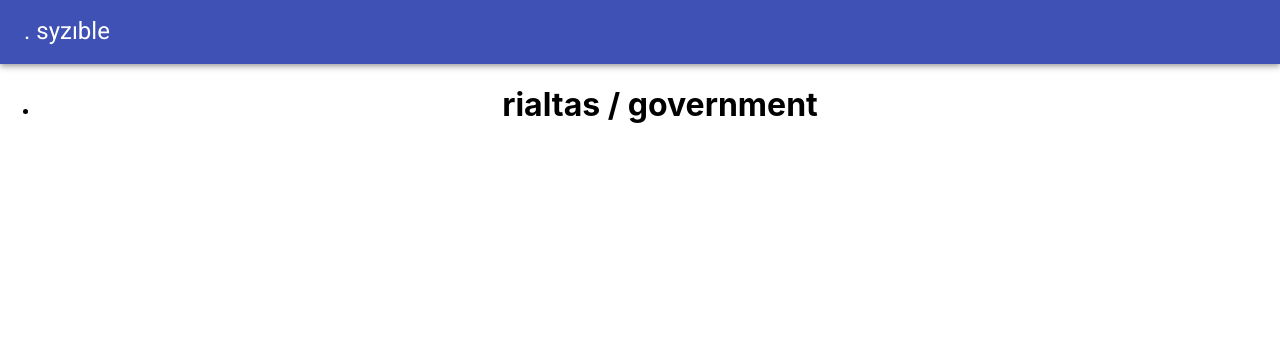
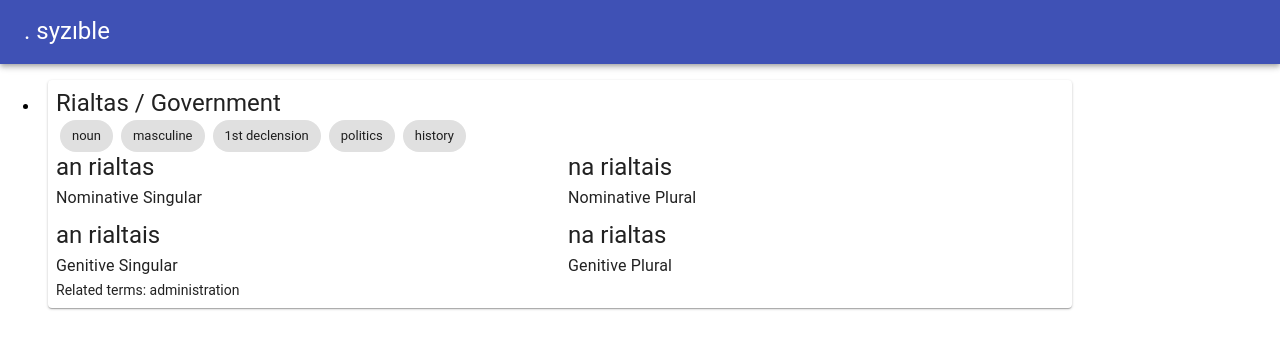
Before and after one commit to oflynned/Syzible, a React (Create React App) app in the folder ui/: page / in a window 1280 px wide. Shown: the top 348 px of the page. Built offline with nearby package versions, Linux system fonts and the light colour scheme; no server answers.

Commit message:
add basic structure to card and renamed components

```diff
--- a/ui/src/App.js
+++ b/ui/src/App.js
@@ -2,9 +2,8 @@ import React, { Component } from "react";
 import fetch from "isomorphic-fetch";
 import Navbar from "./navbar";
 
-import "typeface-roboto";
 import "./App.css";
-import CardList from "./components/cardList";
+import TermCardList from "./components/termCardList";
 
 export default class App extends Component {
 	constructor() {
@@ -26,7 +25,7 @@ export default class App extends Component {
 	}
 
 	componentDidMount() {
-		this.getDefinitions()
+		this.getDefinitions();
 	}
 
 	getDefinitions() {
@@ -40,7 +39,7 @@ export default class App extends Component {
 		return(
 			<div className="App">
 				<Navbar />
-				<CardList results={results} />
+				<TermCardList results={results} />
 			</div>
 		);
 	}
--- a/ui/src/components/card.jsx
+++ /dev/null
@@ -1,13 +0,0 @@
-import React, { Component } from 'react';
-
-export default class Card extends Component {
-    constructor(props) {
-        super(props);
-        this.state = props
-    }
-
-    render() {
-        const { ga, en } = this.state.result;
-        return <h1>{ga.term} / {en.term}</h1>
-    }
-}
--- a/ui/src/components/cardList.jsx
+++ /dev/null
@@ -1,19 +0,0 @@
-import React, { Component } from 'react';
-
-import Card from "./card";
-
-export default class CardList extends Component {
-    constructor(props) {
-        super(props);
-        this.state = { results: props["results"] }
-    }
-
-    render() {
-        const { results } = this.state;
-        return(
-            <ul>
-                { results.map((result) => <li key={result["_id"]}><Card result={result} /></li>) }
-            </ul>
-        );
-    }
-}
--- /dev/null
+++ b/ui/src/components/termCard.css
@@ -0,0 +1,13 @@
+.chip {
+    margin: 0 4px 0 4px;
+}
+
+.card {
+    max-width: 1024px;
+    margin: 8px;
+    text-align: left;
+}
+
+.contents {
+    padding: 8px;
+}
--- /dev/null
+++ b/ui/src/components/termCard.jsx
@@ -0,0 +1,85 @@
+import React, { Component } from 'react';
+import Card from '@material-ui/core/Card';
+import Chip from '@material-ui/core/Chip';
+import Grid from '@material-ui/core/Grid';
+import Typography from '@material-ui/core/Typography';
+
+import './termCard.css'
+
+export default class TermCard extends Component {
+    constructor(props) {
+        super(props);
+        this.state = props
+    }
+
+    mutate = (mutation, func, count) => {
+        if(func === "nominative" && count === "singular") {
+            return "an " + mutation.nominativeSingular;
+        } else if(func === "nominative" && count === "plural") {
+            return "na " + mutation.nominativePlural;
+        } else if(func === "genitive" && count === "singular") {
+            return "an " + mutation.genitiveSingular;
+        } else if(func === "genitive" && count === "plural") {
+            return "na " + mutation.genitivePlural;
+        }
+    }
+
+    capitalise = (word) => word.charAt(0).toUpperCase() + word.slice(1);
+
+    ordinate = (declension) => {
+        switch(declension) {
+            case 1:
+                return "1st declension";
+            case 2:
+                return "2nd declension";
+            case 3:
+                return "3rd declension";
+            case 4:
+                return "4th declension";
+            case 5:
+                return "5th declension";
+            default:
+                return null;
+        }
+    }
+
+    render() {
+        const { ga, en } = this.state.result;
+        return  <Card className="card">
+                    <div className="contents">
+                        <Typography variant="h5">{this.capitalise(ga.term)} / {this.capitalise(en.term)}</Typography>
+                        <div>
+                            <Chip label="noun" className="chip"/>
+                            <Chip label={ga.gender} className="chip"/>
+                            <Chip label={this.ordinate(ga.declension)} className="chip"/>
+                            <Chip label="politics" className="chip"/>
+                            <Chip label="history" className="chip"/>
+                        </div>
+                        <div>
+                            <Grid container spacing={16}>
+                                <Grid item xs={6}>
+                                    <Typography variant="h5">{this.mutate(ga.mutations, "nominative", "singular")}</Typography>
+                                    <Typography variant="subtitle1">Nominative Singular</Typography>
+                                </Grid>
+
+                                <Grid item xs={6}>
+                                    <Typography variant="h5">{this.mutate(ga.mutations, "nominative", "plural")}</Typography>
+                                    <Typography variant="subtitle1">Nominative Plural</Typography>
+                                </Grid>
+                            </Grid>
+                            <Grid container spacing={16}>
+                                <Grid item xs={6}>
+                                    <Typography variant="h5">{this.mutate(ga.mutations, "genitive", "singular")}</Typography>
+                                    <Typography variant="subtitle1">Genitive Singular</Typography>
+                                </Grid>
+                                <Grid item xs={6}>
+                                    <Typography variant="h5">{this.mutate(ga.mutations, "genitive", "plural")}</Typography>
+                                    <Typography variant="subtitle1">Genitive Plural</Typography>
+                                </Grid>
+                            </Grid>
+                        </div>
+                        <Typography>Related terms: administration</Typography>
+                    </div>
+                </Card>
+    }
+}
--- /dev/null
+++ b/ui/src/components/termCardList.jsx
@@ -0,0 +1,23 @@
+import React, { Component } from 'react';
+
+import TermCard from "./termCard";
+
+export default class TermCardList extends Component {
+    constructor(props) {
+        super(props);
+        this.state = { results: props["results"] }
+    }
+
+    render() {
+        const { results } = this.state;
+        return (
+            <ul>
+                { results.map((result) => {
+                    return  <li key={result["_id"]}>
+                                <TermCard result={result} />
+                            </li>
+                }) }
+            </ul>
+        );
+    }
+}
```
